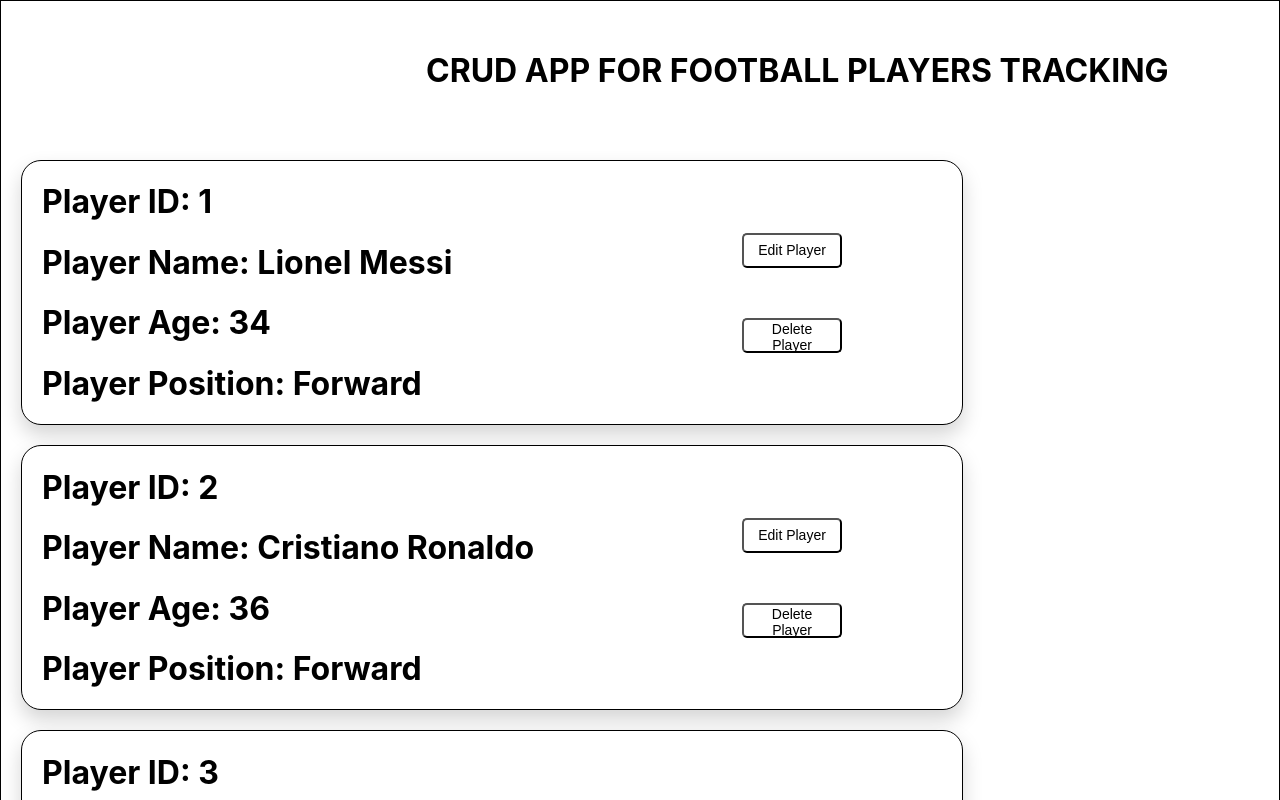
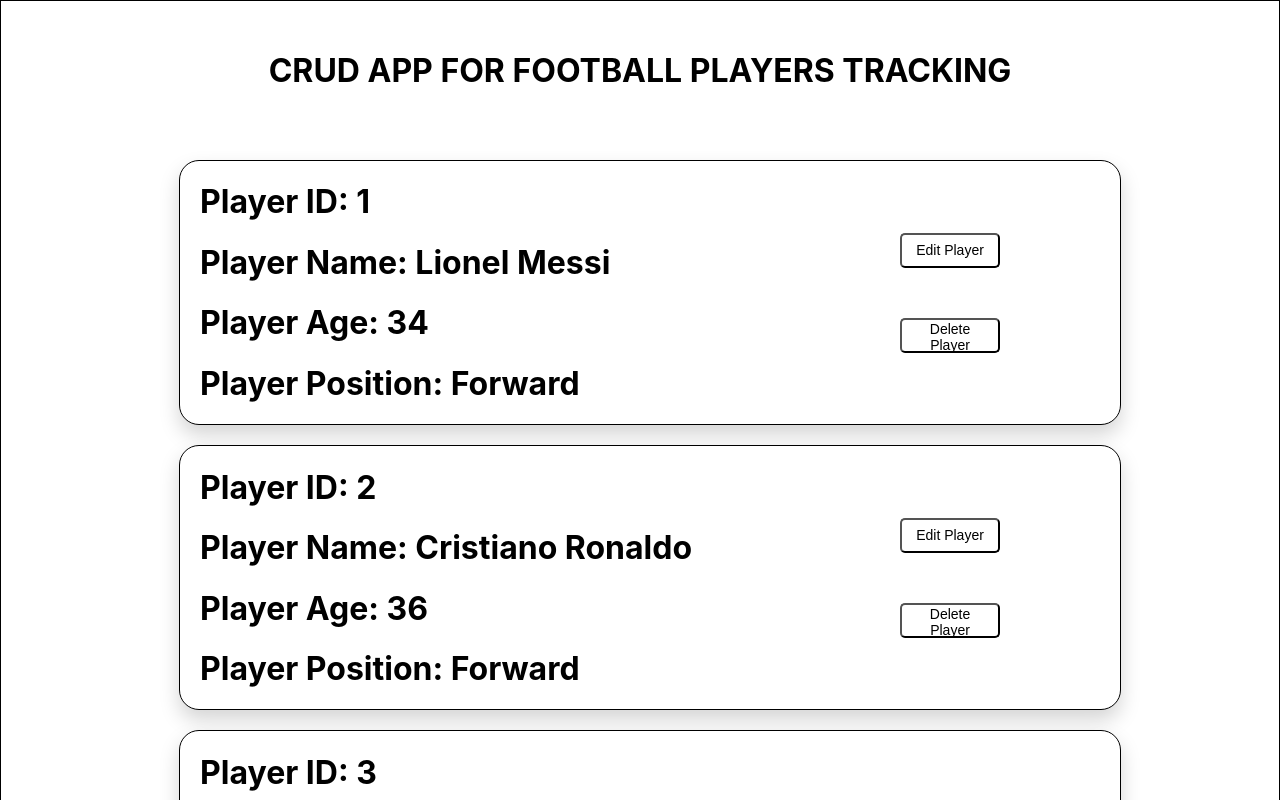
Before and after one commit to sonti123l/REACT-CRUD, a React (Create React App) app: page / in a window 1280 px wide. Shown: the top 800 px of the page. Built offline with nearby package versions, Linux system fonts and the light colour scheme.

Commit message:
Update PlayerDetails.css

```diff
--- a/src/PlayerDetails.css
+++ b/src/PlayerDetails.css
@@ -2,7 +2,7 @@
     display: flex;
     flex-direction: column;
     justify-content: center;
-    align-items: flex-start;
+    align-items: center;
     border: 1px solid black;
     gap: 20px;
 }
@@ -23,7 +23,6 @@
 }
 
 .DetailsName>h1{
-    margin-left: 425px;
     margin-top: 50px;
     margin-bottom: 50px;
 }
```
